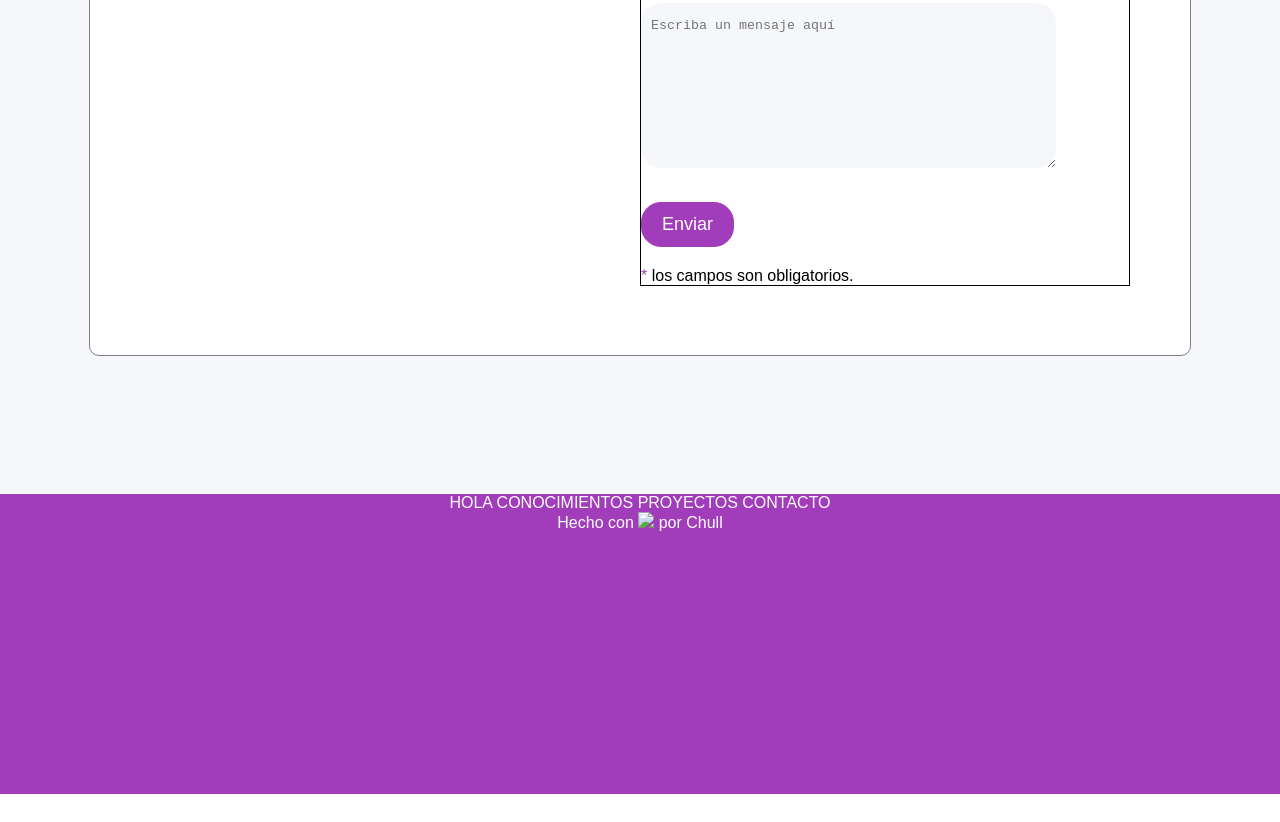
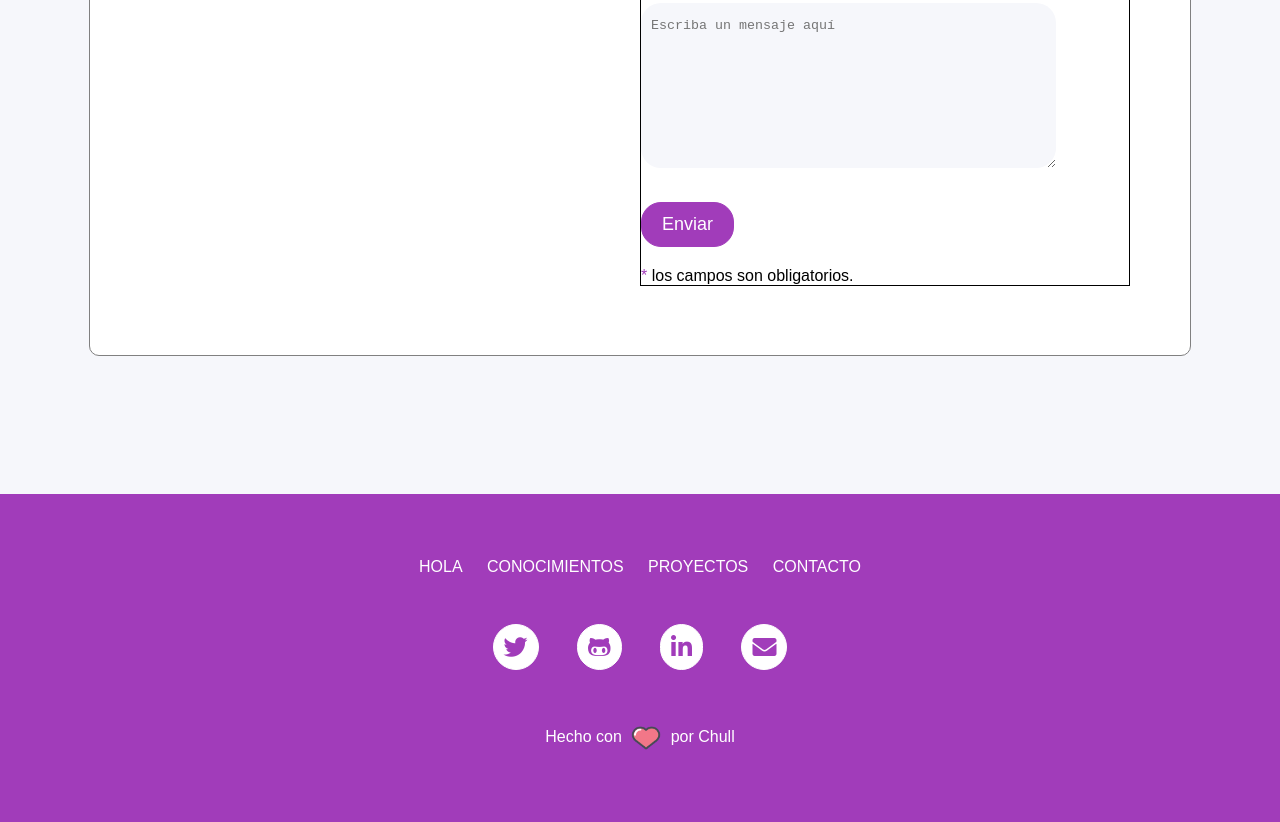
Before and after one commit to Chu-l/mi-portfolio, a plain HTML site: page index.html in a window 1280 px wide. Shown: the part 4421-5243 px from the top of the page. Before the commit the page ends 5215 px from the top, so only its background shows below. Drawn offline with Linux system fonts and the light colour scheme.

Commit message:
footer terminado

```diff
--- a/css/estilo.css
+++ b/css/estilo.css
@@ -244,12 +244,41 @@ form textarea:focus:invalid {
 /*__________FOOTER__________*/
 footer {
     background-color: #a13cba;
-    height: 300px;
     text-align: center;
+    padding: 4em 0;
 }
+/*Menú de links*/
 footer>a {
     color: white;
+    padding: 0 10px;
 }
+footer>a:active {
+    box-shadow: 0px 0px 10px white;
+}
+/*Menú de íconos*/
+footer i {
+    color: #a13cba;
+    font-size: 1.5em;
+    border: white solid 1px;
+    border-radius: 25px;
+    background-color: white;
+    padding: 10px;
+    margin: 2em 0;
+}
+footer i:hover {
+    color: white;
+    background-color: #a13cba;
+}
+footer i:active {
+    box-shadow: 0px 0px 10px white;
+}
+/*Párrafo*/
 footer>p {
     color: white;
 }
+.corazon {
+    width: 40px;
+    vertical-align: middle;
+}
+
+/*__________MediaQuery__________*/
--- a/index.html
+++ b/index.html
@@ -143,7 +143,16 @@
 <a href="#conocimientos">CONOCIMIENTOS</a>
 <a href="#proyectos">PROYECTOS</a>
 <a href="#contacto">CONTACTO</a>
-<p>Hecho con <img src="imagenes/corazon.gif"> por Chull</p>
+
+<ul>
+    <li><a href="https://twitter.com/_Lilen_" target="_blank"><i class="fab fa-twitter"></i></a></li>
+    <li><a href="https://github.com/Chu-l" target="_blank"><i class="fab fa-github-alt"></i></a></li>
+    <li><a href="https://www.linkedin.com/in/chu-l/" target="_blank"><i class="fab fa-linkedin-in"></i></a></li>
+    <li><a href="#"><i class="fas fa-envelope"></i></a></li>
+
+</ul>
+
+<p>Hecho con <img src="imagenes/corazon.png" class="corazon"> por Chull</p>
     </footer>
 <!--Fin del Footer-->
 
```
Also changed, not shown: imagenes/corazon.png (added).
